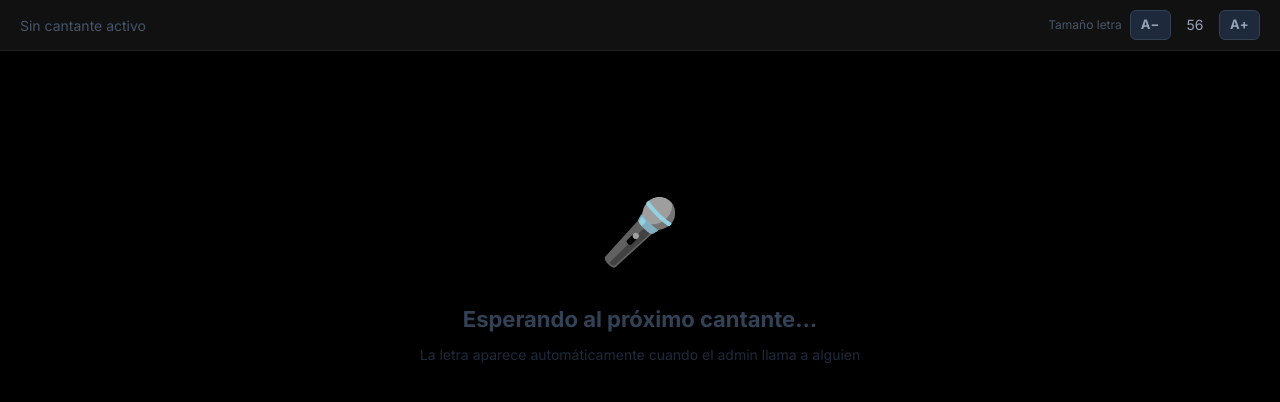
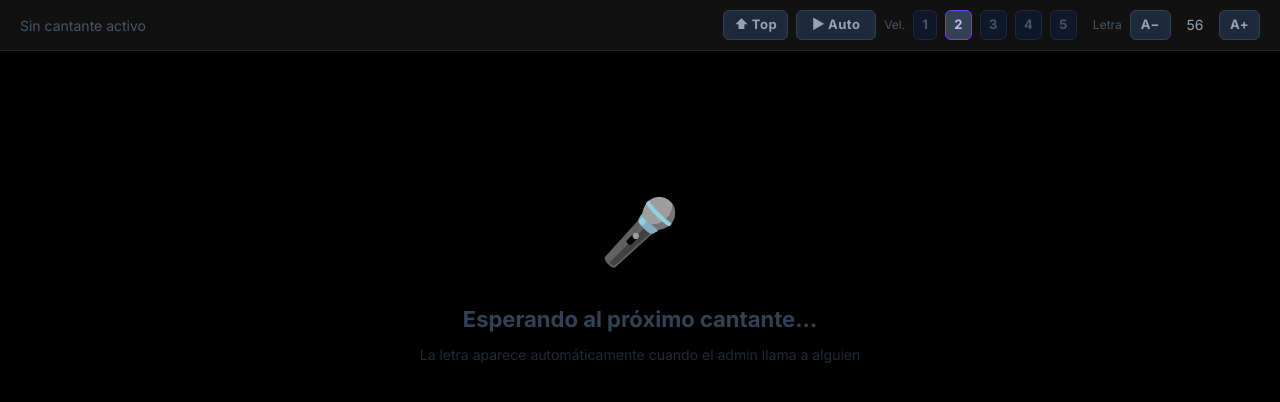
Before and after one commit to hthenvivo-alt/karaoke, a Next.js app: page /admin/operator in a window 1280 px wide. Shown: the top 402 px of the page. Built offline with nearby package versions, Linux system fonts and the light colour scheme; no server answers; the database is empty.

Commit message:
feat: auto-scroll suave en pantalla operador con velocidad ajustable

```diff
--- a/src/app/admin/operator/page.tsx
+++ b/src/app/admin/operator/page.tsx
@@ -1,6 +1,6 @@
 'use client'
 
-import { useState, useEffect, useCallback } from 'react'
+import { useState, useEffect, useCallback, useRef } from 'react'
 import { useSocket } from '@/hooks/useSocket'
 
 interface Song {
@@ -25,6 +25,12 @@ export default function OperatorPage() {
   const [loading, setLoading] = useState(true)
   const [fontSize, setFontSize] = useState(56) // px
 
+  // Auto-scroll
+  const [autoScroll, setAutoScroll] = useState(false)
+  const [scrollSpeed, setScrollSpeed] = useState(2) // px per tick (1–5)
+  const scrollRef = useRef<HTMLDivElement>(null)
+  const animFrameRef = useRef<number | null>(null)
+
   const { on } = useSocket(eventId ?? undefined)
 
   const loadCurrentSong = useCallback(async (evId: string) => {
@@ -38,6 +44,8 @@ export default function OperatorPage() {
       const songRes = await fetch(`/api/songs/${current.songId}`)
       const songData = await songRes.json()
       setSong(songData)
+      // Reset scroll to top when song changes
+      if (scrollRef.current) scrollRef.current.scrollTop = 0
     } else {
       setSong(null)
     }
@@ -56,15 +64,50 @@ export default function OperatorPage() {
       .catch(() => setLoading(false))
   }, [loadCurrentSong])
 
-  // Auto-reload when queue changes (e.g. admin calls someone)
   useEffect(() => {
     if (!eventId) return
     const unsub = on(`queue:update:${eventId}`, () => loadCurrentSong(eventId))
     return unsub
   }, [eventId, on, loadCurrentSong])
 
+  // Auto-scroll loop using requestAnimationFrame
+  useEffect(() => {
+    if (!autoScroll) {
+      if (animFrameRef.current) cancelAnimationFrame(animFrameRef.current)
+      return
+    }
+
+    let lastTime: number | null = null
+    const TICK_MS = 16 // ~60fps
+
+    const step = (now: number) => {
+      if (lastTime === null || now - lastTime >= TICK_MS) {
+        lastTime = now
+        const el = scrollRef.current
+        if (el) {
+          const atBottom = el.scrollTop + el.clientHeight >= el.scrollHeight - 2
+          if (atBottom) {
+            setAutoScroll(false)
+            return
+          }
+          el.scrollTop += scrollSpeed * 0.5
+        }
+      }
+      animFrameRef.current = requestAnimationFrame(step)
+    }
+
+    animFrameRef.current = requestAnimationFrame(step)
+    return () => {
+      if (animFrameRef.current) cancelAnimationFrame(animFrameRef.current)
+    }
+  }, [autoScroll, scrollSpeed])
+
   const increaseFontSize = () => setFontSize((f) => Math.min(f + 4, 96))
   const decreaseFontSize = () => setFontSize((f) => Math.max(f - 4, 16))
+
+  const scrollToTop = () => {
+    if (scrollRef.current) scrollRef.current.scrollTop = 0
+  }
 
   return (
     <div
@@ -121,25 +164,63 @@ export default function OperatorPage() {
           )}
         </div>
 
+        {/* Auto-scroll controls */}
+        <div style={{ display: 'flex', alignItems: 'center', gap: 8, flexShrink: 0 }}>
+          <button onClick={scrollToTop} style={btnStyle} title="Volver al inicio">⬆ Top</button>
+
+          <button
+            onClick={() => setAutoScroll((v) => !v)}
+            style={{
+              ...btnStyle,
+              background: autoScroll ? '#7c3aed' : '#1e293b',
+              borderColor: autoScroll ? '#7c3aed' : '#334155',
+              color: autoScroll ? '#fff' : '#94a3b8',
+              minWidth: 80,
+            }}
+          >
+            {autoScroll ? '⏸ Pausar' : '▶ Auto'}
+          </button>
+
+          <span style={{ color: '#475569', fontSize: 12 }}>Vel.</span>
+          {[1, 2, 3, 4, 5].map((s) => (
+            <button
+              key={s}
+              onClick={() => setScrollSpeed(s)}
+              style={{
+                ...btnStyle,
+                padding: '4px 8px',
+                background: scrollSpeed === s ? '#334155' : '#0f172a',
+                borderColor: scrollSpeed === s ? '#7c3aed' : '#1e293b',
+                color: scrollSpeed === s ? '#c4b5fd' : '#475569',
+              }}
+            >
+              {s}
+            </button>
+          ))}
+        </div>
+
         {/* Font size controls */}
         <div style={{ display: 'flex', alignItems: 'center', gap: 8, flexShrink: 0 }}>
-          <span style={{ color: '#475569', fontSize: 12 }}>Tamaño letra</span>
-          <button
-            onClick={decreaseFontSize}
-            style={btnStyle}
-            title="Reducir"
-          >A−</button>
+          <span style={{ color: '#475569', fontSize: 12 }}>Letra</span>
+          <button onClick={decreaseFontSize} style={btnStyle}>A−</button>
           <span style={{ color: '#94a3b8', fontSize: 14, minWidth: 32, textAlign: 'center' }}>{fontSize}</span>
-          <button
-            onClick={increaseFontSize}
-            style={btnStyle}
-            title="Aumentar"
-          >A+</button>
+          <button onClick={increaseFontSize} style={btnStyle}>A+</button>
         </div>
       </div>
 
       {/* Lyrics area */}
-      <div style={{ flex: 1, overflowY: 'auto', padding: '32px 40px 80px', display: 'flex', flexDirection: 'column', alignItems: 'center' }}>
+      <div
+        ref={scrollRef}
+        style={{
+          flex: 1,
+          overflowY: 'auto',
+          padding: '32px 40px 80px',
+          display: 'flex',
+          flexDirection: 'column',
+          alignItems: 'center',
+          scrollBehavior: 'smooth',
+        }}
+      >
         {loading ? (
           <p style={{ color: '#475569', textAlign: 'center', marginTop: 80, fontSize: 18 }}>
             Cargando...
```
